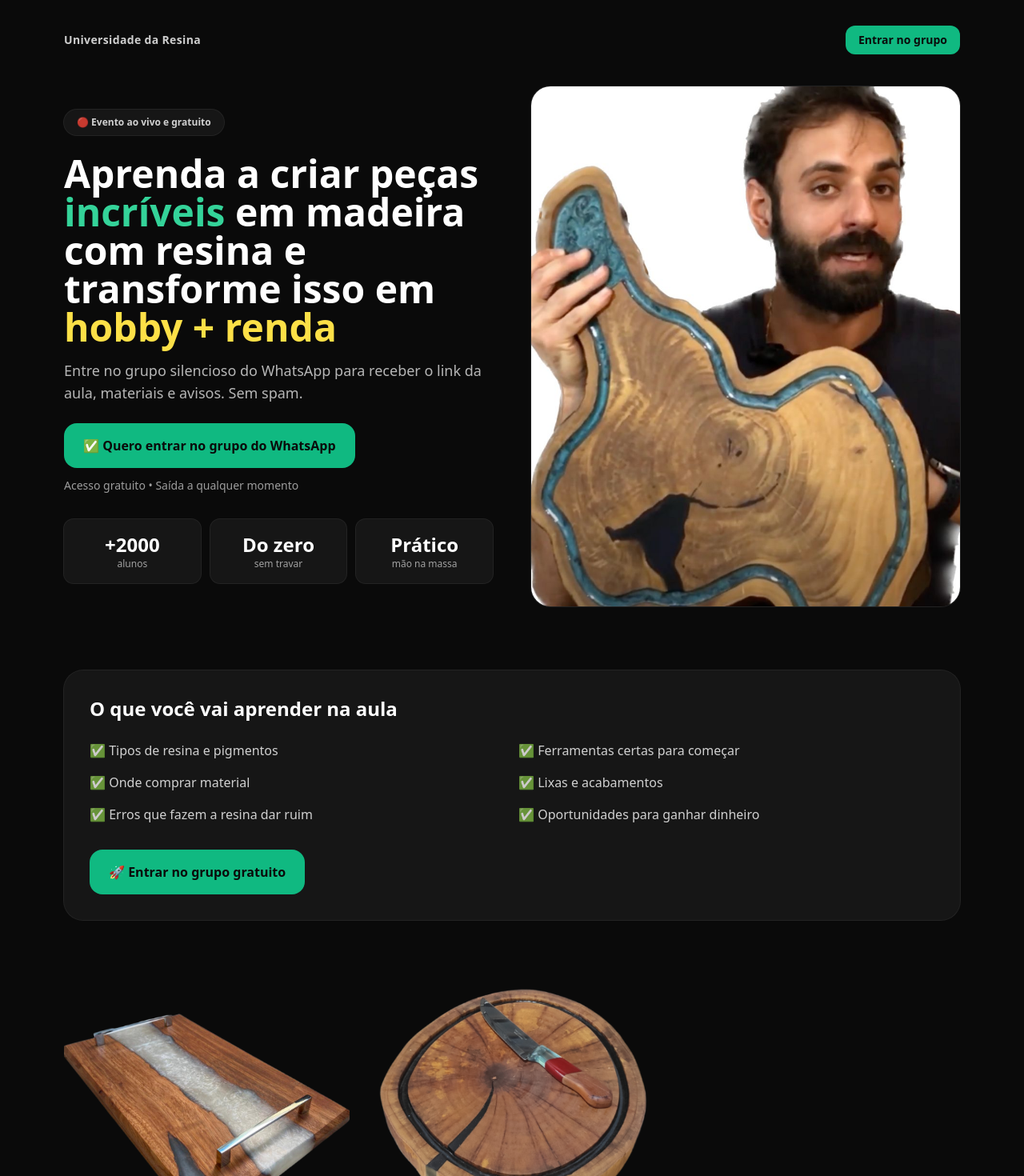
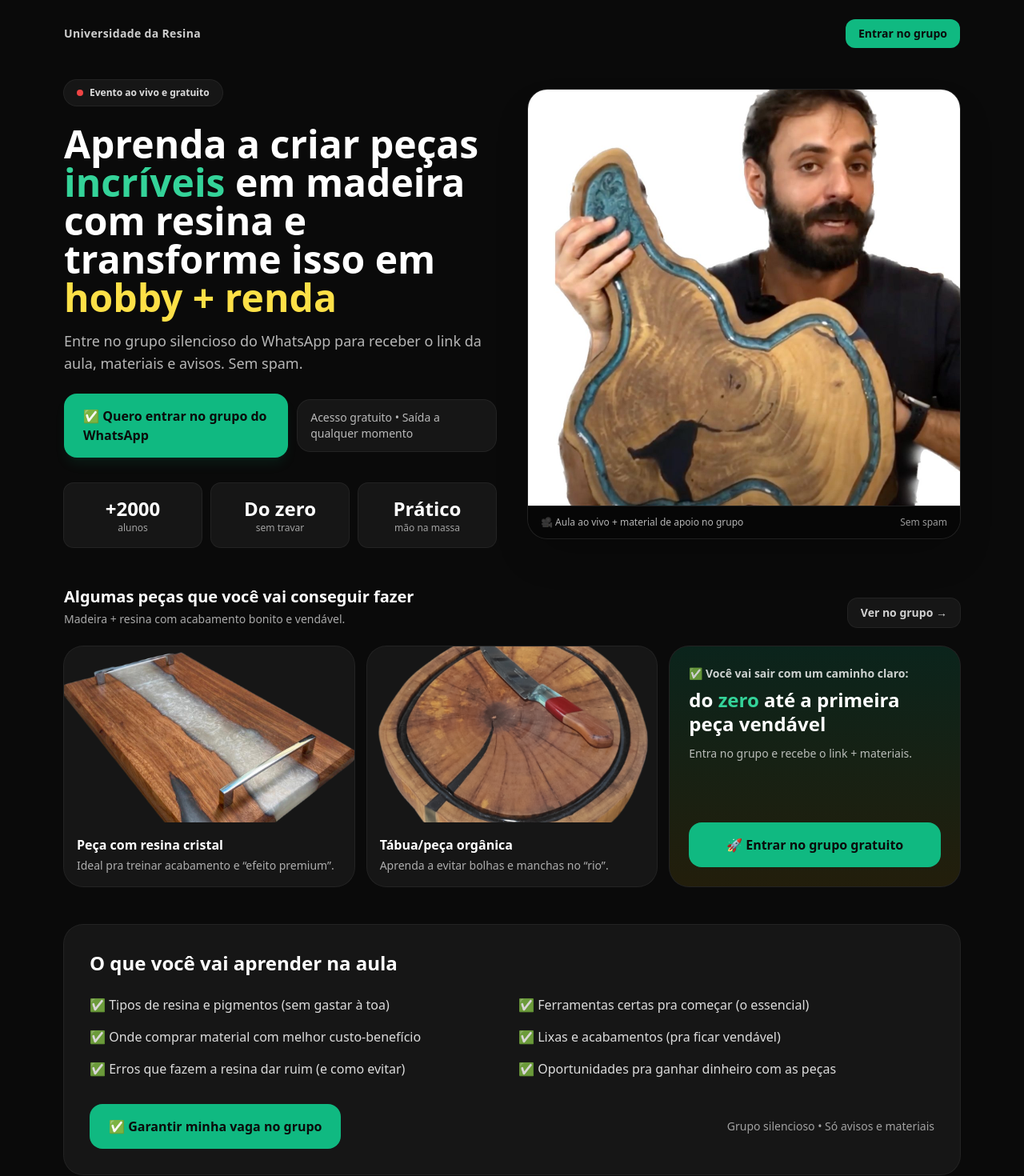
Before and after one commit to matheusduarteur/site, a Next.js app: page / in a window 1280 px wide. Shown: the top 1470 px of the page at 80% size. Built offline with nearby package versions, Linux system fonts and the light colour scheme.

Commit message:
Update page.tsx

```diff
--- a/app/page.tsx
+++ b/app/page.tsx
@@ -5,12 +5,13 @@ export default function Page() {
     <div className="relative min-h-screen bg-neutral-950 text-white overflow-hidden">
       {/* Glow background (sempre atrás) */}
       <div className="pointer-events-none absolute inset-0 -z-10 overflow-hidden">
-        <div className="absolute -top-40 left-1/2 h-[520px] w-[820px] -translate-x-1/2 rounded-full bg-emerald-500/20 blur-3xl" />
-        <div className="absolute top-32 left-1/2 h-[420px] w-[720px] -translate-x-1/2 rounded-full bg-yellow-400/10 blur-3xl" />
+        <div className="absolute -top-48 left-1/2 h-[520px] w-[920px] -translate-x-1/2 rounded-full bg-emerald-500/18 blur-3xl" />
+        <div className="absolute top-24 left-1/2 h-[420px] w-[820px] -translate-x-1/2 rounded-full bg-yellow-400/10 blur-3xl" />
+        <div className="absolute -bottom-40 left-1/2 h-[520px] w-[920px] -translate-x-1/2 rounded-full bg-white/5 blur-3xl" />
       </div>
 
       {/* Header */}
-      <header className="relative mx-auto max-w-6xl px-4 pt-8">
+      <header className="relative mx-auto max-w-6xl px-4 pt-6">
         <div className="flex items-center justify-between">
           <p className="text-sm font-bold tracking-wide text-white/80">
             Universidade da Resina
@@ -20,7 +21,7 @@ export default function Page() {
             href={WHATSAPP_GROUP_URL}
             target="_blank"
             rel="noreferrer"
-            className="hidden sm:inline-flex rounded-xl bg-emerald-500 px-4 py-2 text-sm font-extrabold text-neutral-950"
+            className="hidden sm:inline-flex rounded-xl bg-emerald-500 px-4 py-2 text-sm font-extrabold text-neutral-950 hover:brightness-110 transition"
           >
             Entrar no grupo
           </a>
@@ -28,14 +29,16 @@ export default function Page() {
       </header>
 
       {/* Hero */}
-      <main className="relative mx-auto max-w-6xl px-4 pb-28 pt-10">
-        <section className="grid gap-12 lg:grid-cols-2 items-center">
-          <div>
-            <span className="inline-flex items-center gap-2 rounded-full bg-white/5 px-4 py-2 text-xs font-semibold text-white/80 ring-1 ring-white/10">
-              🔴 Evento ao vivo e gratuito
-            </span>
+      <main className="relative mx-auto max-w-6xl px-4 pb-24 pt-10">
+        <section className="grid items-center gap-10 lg:grid-cols-2">
+          {/* Copy */}
+          <div className="order-2 lg:order-1">
+            <div className="inline-flex items-center gap-2 rounded-full bg-white/5 px-4 py-2 text-xs font-semibold text-white/85 ring-1 ring-white/10">
+              <span className="inline-flex h-2 w-2 rounded-full bg-red-500" />
+              Evento ao vivo e gratuito
+            </div>
 
-            <h1 className="mt-6 text-4xl sm:text-5xl font-black leading-tight">
+            <h1 className="mt-6 text-4xl sm:text-5xl font-black leading-[1.06]">
               Aprenda a criar peças{" "}
               <span className="text-emerald-400">incríveis</span> em madeira com
               resina e transforme isso em{" "}
@@ -47,20 +50,22 @@ export default function Page() {
               materiais e avisos. Sem spam.
             </p>
 
+            <div className="mt-6 flex flex-col gap-3 sm:flex-row sm:items-center">
               <a
                 href={WHATSAPP_GROUP_URL}
                 target="_blank"
                 rel="noreferrer"
-              className="mt-6 inline-flex w-full sm:w-auto items-center justify-center rounded-2xl bg-emerald-500 px-6 py-4 text-base font-extrabold text-neutral-950"
+                className="inline-flex w-full sm:w-auto items-center justify-center rounded-2xl bg-emerald-500 px-6 py-4 text-base font-extrabold text-neutral-950 shadow-lg shadow-emerald-500/10 hover:brightness-110 transition"
               >
                 ✅ Quero entrar no grupo do WhatsApp
               </a>
 
-            <p className="mt-3 text-sm text-white/60">
+              <div className="rounded-2xl bg-white/5 px-4 py-3 ring-1 ring-white/10 text-sm text-white/70">
                 Acesso gratuito • Saída a qualquer momento
-            </p>
+              </div>
+            </div>
 
-            {/* Cards */}
+            {/* Credenciais */}
             <div className="mt-8 grid grid-cols-3 gap-3">
               <div className="rounded-xl bg-white/5 p-4 text-center ring-1 ring-white/10">
                 <p className="text-2xl font-black">+2000</p>
@@ -77,56 +82,147 @@ export default function Page() {
             </div>
           </div>
 
-          {/* IMAGEM HERO (correção definitiva) */}
+          {/* Hero image */}
+          <div className="order-1 lg:order-2">
             <div className="relative">
-            <div className="absolute -inset-3 rounded-3xl bg-gradient-to-b from-emerald-500/20 to-yellow-400/10 blur-2xl -z-10" />
+              {/* brilho atrás */}
+              <div className="absolute -inset-4 rounded-3xl bg-gradient-to-b from-emerald-500/25 to-yellow-400/10 blur-2xl -z-10" />
 
-            <div className="relative z-10 overflow-hidden rounded-3xl ring-1 ring-white/10 bg-black/10">
-              {/* altura fixa pra não sumir */}
-              <div className="relative w-full h-[420px] sm:h-[520px] lg:h-[650px]">
+              {/* “card” da imagem */}
+              <div className="relative overflow-hidden rounded-3xl ring-1 ring-white/10 bg-black/20 shadow-2xl">
+                {/* altura boa pra aparecer na primeira dobra */}
+                <div className="relative w-full h-[320px] sm:h-[420px] lg:h-[520px]">
                   <img
                     src="/matheus-hero.jpg"
                     alt="Matheus com peças de madeira e resina"
-                  className="absolute inset-0 w-full h-full object-cover"
+                    className="absolute inset-0 w-full h-full object-cover object-center"
                   />
+                </div>
+
+                {/* faixa com micro-copy (opcional, mas fica premium) */}
+                <div className="flex items-center justify-between gap-3 border-t border-white/10 bg-black/30 px-4 py-3 text-xs text-white/70">
+                  <p>
+                    🎥 Aula ao vivo + material de apoio no grupo
+                  </p>
+                  <p className="text-white/60">Sem spam</p>
+                </div>
               </div>
             </div>
           </div>
         </section>
 
-        {/* Conteúdo */}
-        <section className="mt-20 rounded-3xl bg-white/5 p-8 ring-1 ring-white/10">
-          <h2 className="text-2xl font-black">
-            O que você vai aprender na aula
-          </h2>
-
-          <ul className="mt-6 grid gap-4 sm:grid-cols-2 text-white/80">
-            <li>✅ Tipos de resina e pigmentos</li>
-            <li>✅ Ferramentas certas para começar</li>
-            <li>✅ Onde comprar material</li>
-            <li>✅ Lixas e acabamentos</li>
-            <li>✅ Erros que fazem a resina dar ruim</li>
-            <li>✅ Oportunidades para ganhar dinheiro</li>
-          </ul>
+        {/* Vitrine de peças (logo após a primeira dobra) */}
+        <section className="mt-12">
+          <div className="flex items-end justify-between gap-4">
+            <div>
+              <h2 className="text-xl font-black">Algumas peças que você vai conseguir fazer</h2>
+              <p className="mt-1 text-sm text-white/65">
+                Madeira + resina com acabamento bonito e vendável.
+              </p>
+            </div>
 
             <a
               href={WHATSAPP_GROUP_URL}
               target="_blank"
               rel="noreferrer"
-            className="mt-8 inline-flex rounded-2xl bg-emerald-500 px-6 py-4 text-base font-extrabold text-neutral-950"
+              className="hidden sm:inline-flex rounded-xl bg-white/5 px-4 py-2 text-sm font-bold text-white/80 ring-1 ring-white/10 hover:bg-white/10 transition"
+            >
+              Ver no grupo →
+            </a>
+          </div>
+
+          <div className="mt-6 grid gap-4 sm:grid-cols-2 lg:grid-cols-3">
+            {/* Peça 1 */}
+            <div className="group rounded-3xl bg-white/5 ring-1 ring-white/10 overflow-hidden">
+              <div className="relative h-[220px]">
+                <img
+                  src="/peca1.jpg"
+                  alt="Peça em madeira com resina"
+                  className="absolute inset-0 w-full h-full object-cover group-hover:scale-[1.02] transition"
+                />
+              </div>
+              <div className="p-4">
+                <p className="font-extrabold">Peça com resina cristal</p>
+                <p className="mt-1 text-sm text-white/65">
+                  Ideal pra treinar acabamento e “efeito premium”.
+                </p>
+              </div>
+            </div>
+
+            {/* Peça 2 */}
+            <div className="group rounded-3xl bg-white/5 ring-1 ring-white/10 overflow-hidden">
+              <div className="relative h-[220px]">
+                <img
+                  src="/peca2.jpg"
+                  alt="Peça redonda em madeira com resina"
+                  className="absolute inset-0 w-full h-full object-cover group-hover:scale-[1.02] transition"
+                />
+              </div>
+              <div className="p-4">
+                <p className="font-extrabold">Tábua/peça orgânica</p>
+                <p className="mt-1 text-sm text-white/65">
+                  Aprenda a evitar bolhas e manchas no “rio”.
+                </p>
+              </div>
+            </div>
+
+            {/* Card CTA no lugar da 3ª imagem (pra não ficar “solto”) */}
+            <div className="rounded-3xl bg-gradient-to-b from-emerald-500/15 to-yellow-400/10 ring-1 ring-white/10 p-6 flex flex-col justify-between">
+              <div>
+                <p className="text-sm font-semibold text-white/80">
+                  ✅ Você vai sair com um caminho claro:
+                </p>
+                <p className="mt-2 text-2xl font-black leading-tight">
+                  do <span className="text-emerald-400">zero</span> até a primeira peça vendável
+                </p>
+                <p className="mt-3 text-sm text-white/70">
+                  Entra no grupo e recebe o link + materiais.
+                </p>
+              </div>
+
+              <a
+                href={WHATSAPP_GROUP_URL}
+                target="_blank"
+                rel="noreferrer"
+                className="mt-6 inline-flex items-center justify-center rounded-2xl bg-emerald-500 px-6 py-4 text-base font-extrabold text-neutral-950 hover:brightness-110 transition"
               >
                 🚀 Entrar no grupo gratuito
               </a>
+            </div>
+          </div>
         </section>
 
-        {/* Galeria de peças */}
-        <section className="mt-10 grid gap-6 sm:grid-cols-2 lg:grid-cols-3">
-          <img src="/peca1.jpg" className="rounded-2xl" alt="Peça 1" />
-          <img src="/peca2.jpg" className="rounded-2xl" alt="Peça 2" />
+        {/* Conteúdo */}
+        <section className="mt-12 rounded-3xl bg-white/5 p-8 ring-1 ring-white/10">
+          <h2 className="text-2xl font-black">O que você vai aprender na aula</h2>
+
+          <ul className="mt-6 grid gap-4 sm:grid-cols-2 text-white/85">
+            <li>✅ Tipos de resina e pigmentos (sem gastar à toa)</li>
+            <li>✅ Ferramentas certas pra começar (o essencial)</li>
+            <li>✅ Onde comprar material com melhor custo-benefício</li>
+            <li>✅ Lixas e acabamentos (pra ficar vendável)</li>
+            <li>✅ Erros que fazem a resina dar ruim (e como evitar)</li>
+            <li>✅ Oportunidades pra ganhar dinheiro com as peças</li>
+          </ul>
+
+          <div className="mt-8 flex flex-col gap-3 sm:flex-row sm:items-center sm:justify-between">
+            <a
+              href={WHATSAPP_GROUP_URL}
+              target="_blank"
+              rel="noreferrer"
+              className="inline-flex items-center justify-center rounded-2xl bg-emerald-500 px-6 py-4 text-base font-extrabold text-neutral-950 hover:brightness-110 transition"
+            >
+              ✅ Garantir minha vaga no grupo
+            </a>
+
+            <p className="text-sm text-white/60">
+              Grupo silencioso • Só avisos e materiais
+            </p>
+          </div>
         </section>
 
         {/* Footer */}
-        <footer className="mt-20 text-center text-xs text-white/50">
+        <footer className="mt-16 text-center text-xs text-white/50">
           <p>© {new Date().getFullYear()} Universidade da Resina</p>
           <p>Políticas de Privacidade • Termos de Uso</p>
         </footer>
@@ -138,7 +234,7 @@ export default function Page() {
           href={WHATSAPP_GROUP_URL}
           target="_blank"
           rel="noreferrer"
-          className="flex items-center justify-center rounded-2xl bg-emerald-500 px-5 py-4 text-base font-extrabold text-neutral-950 shadow-lg"
+          className="flex items-center justify-center rounded-2xl bg-emerald-500 px-5 py-4 text-base font-extrabold text-neutral-950 shadow-lg shadow-emerald-500/15 hover:brightness-110 transition"
         >
           ✅ Entrar no grupo do WhatsApp
         </a>
```
Lines whose indentation alone changed are shown as unchanged.
